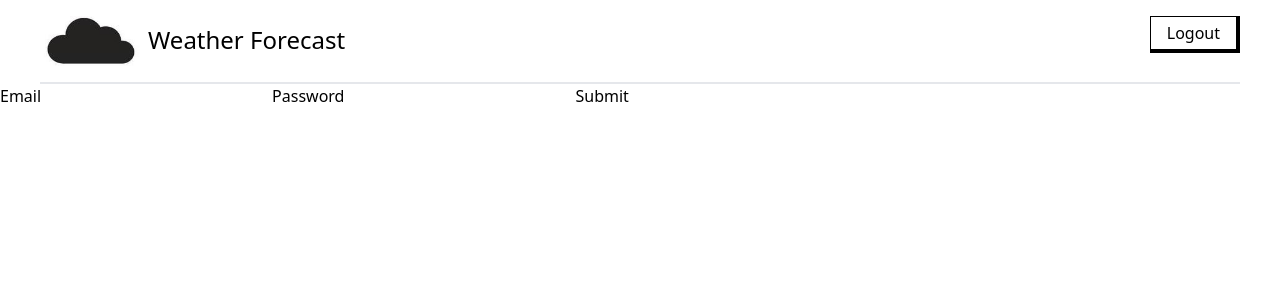
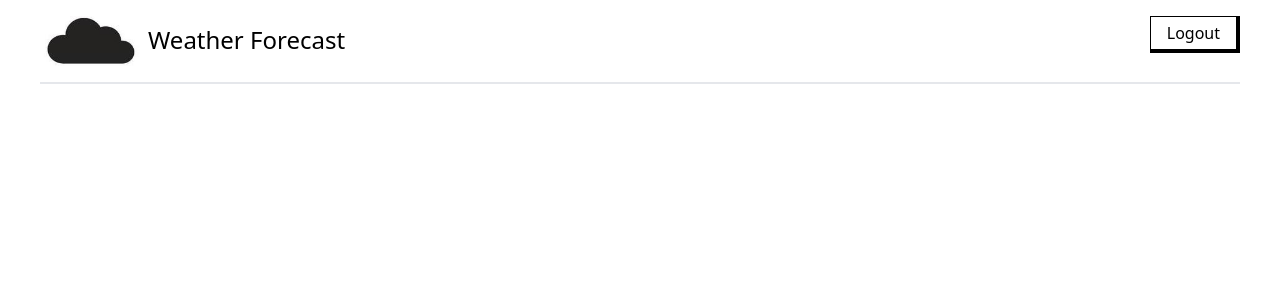
Before and after one commit to rpaano/ehrlich-exam-frontend-romel-paano, a Nuxt app: page /auth/login in a window 1280 px wide. Shown: the top 300 px of the page. Built offline with nearby package versions, Linux system fonts and the light colour scheme.

Commit message:
Remove unused components

```diff
--- a/pages/auth/login.vue
+++ b/pages/auth/login.vue
@@ -1,44 +1,13 @@
-<template>
-  <div>
-    <form @submit.prevent="() => submit()">
-      <label for="email">Email</label>
-      <input name="email" type="email" v-model="emailCompute" />
-      <label for="password">Password</label>
-      <input name="password" type="password" v-model="passwordCompute"/>
-      <input type="submit" value="Submit">
-    </form>
-  </div>
+<script setup lang="ts">
+const { query: routeQuery } = useRoute()
 
-</template>
+const email = routeQuery.email
+const token = routeQuery.token
+const type = routeQuery.type
 
-<script setup lang="ts">
-const email = ref<string>("")
-const password = ref<string>("")
 const { login } = useAuth()
 
-const emailCompute = computed({
-  get() {
-    return email.value
-  },
-  set(value) {
-    // Add validation
+</script>
 
-    email.value = value
-  }
-})
-
-const passwordCompute = computed({
-  get() {
-    return password.value
-  },
-  set(value) {
-    // Add validation
-
-    password.value = value
-  }
-})
-
-const submit = () => {
-  console.log(login({email: email.value, password: password.value}))
-}
-</script>
+<template>
+</template>
```
